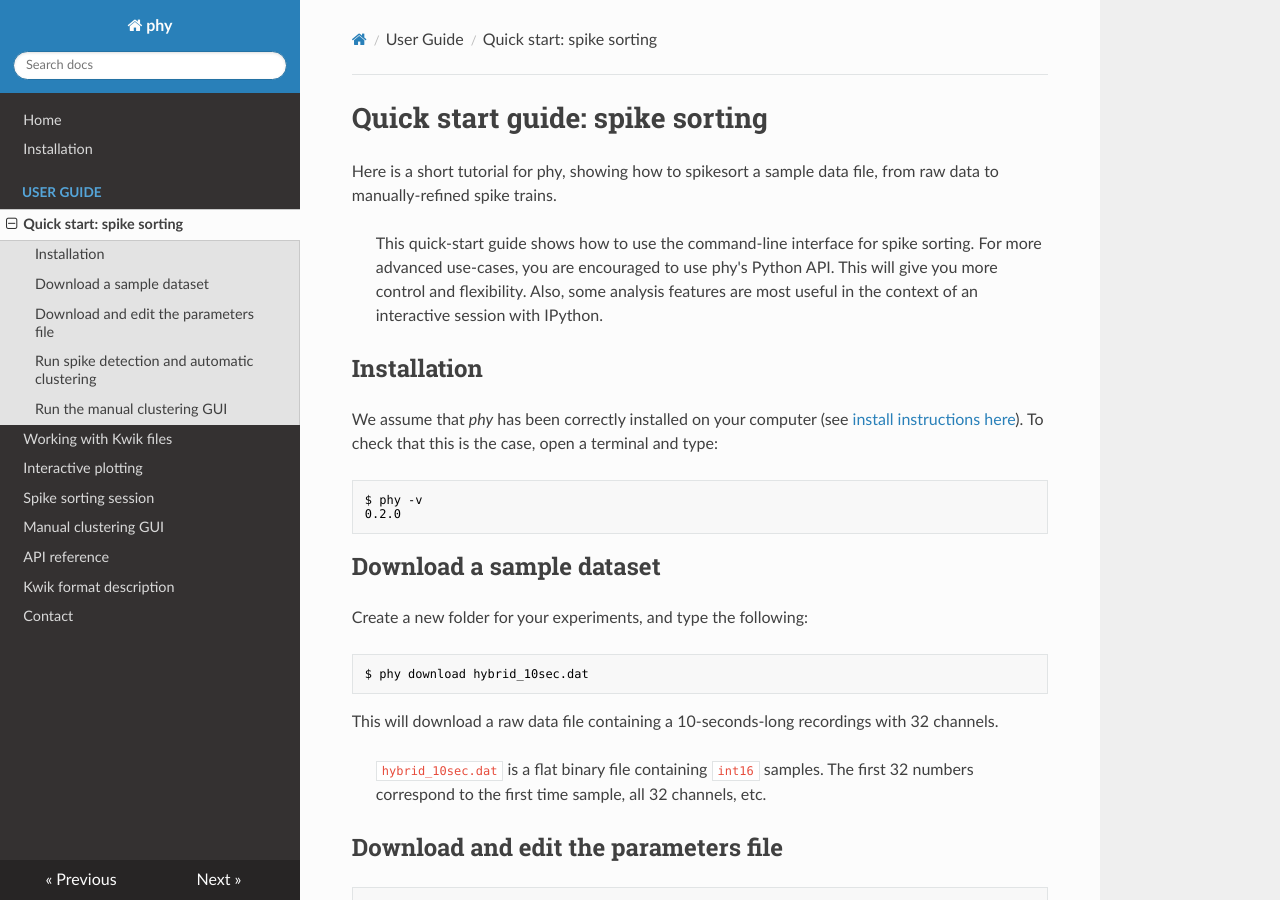
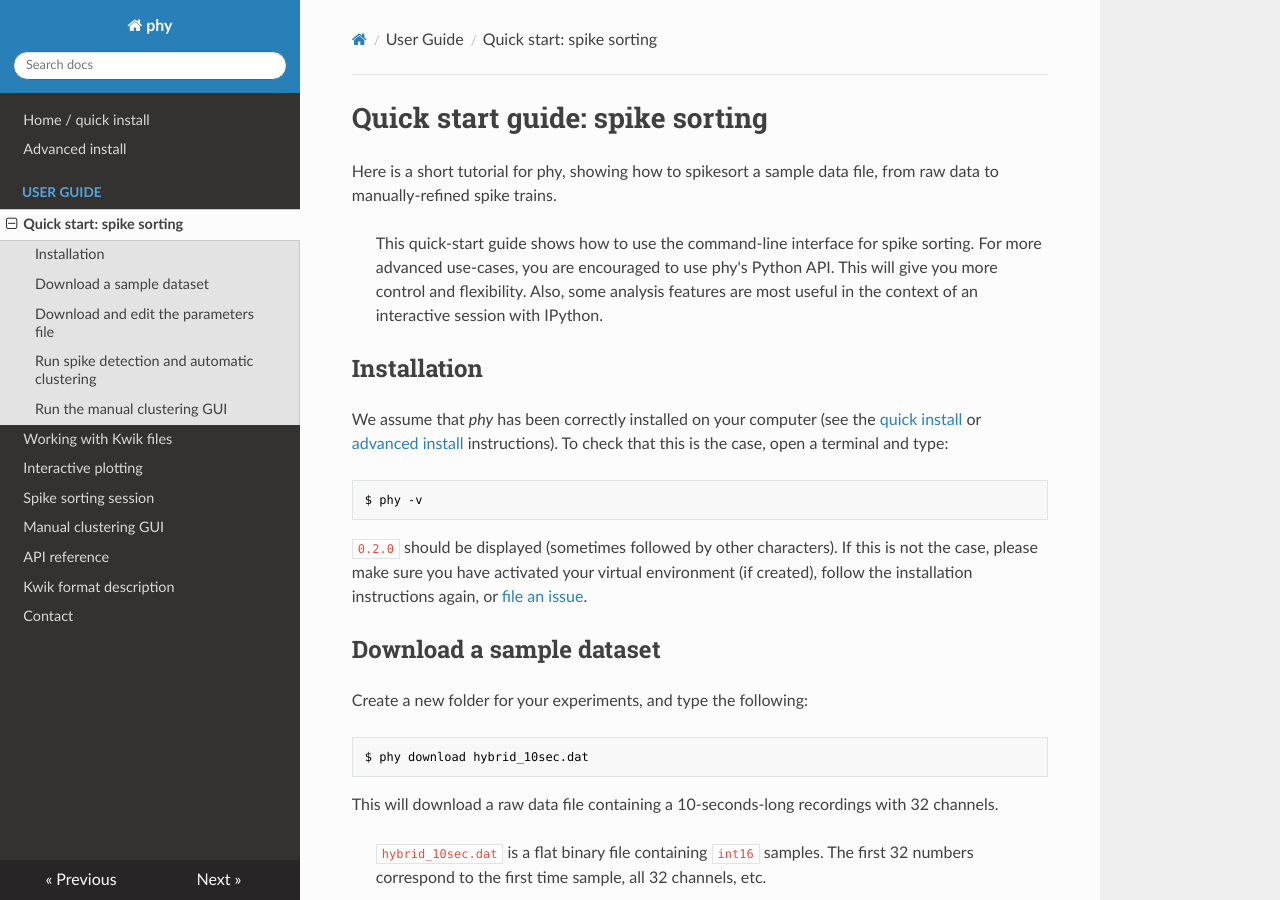
Before and after one commit to kwikteam/phy-doc, an MkDocs documentation site: the page built from docs/quick-start.md, in a window 1280 px wide and 900 px high. Built offline with MkDocs 1.6.1, drawn with Linux system fonts in a browser that asks for light colours; nearby versions of some CDN libraries; old or Windows-style settings are respelled for this version of MkDocs.

Commit message:
More installation update

````diff
--- a/docs/quick-start.md
+++ b/docs/quick-start.md
@@ -7,13 +7,13 @@ Here is a short tutorial for phy, showing how to spikesort a sample data file, f
 
 ## Installation
 
-We assume that *phy* has been correctly installed on your computer (see [install instructions here](install.md)). To check that this is the case, open a terminal and type:
+We assume that *phy* has been correctly installed on your computer (see the [quick install](index.md) or [advanced install](install.md) instructions). To check that this is the case, open a terminal and type:
 
 ```bash
 $ phy -v
-0.2.0
 ```
 
+`0.2.0` should be displayed (sometimes followed by other characters). If this is not the case, please make sure you have activated your virtual environment (if created), follow the installation instructions again, or [file an issue](http://github.com/kwikteam/phy/issues/).
 
 ## Download a sample dataset
 
--- a/mkdocs.yml
+++ b/mkdocs.yml
@@ -1,7 +1,7 @@
 site_name: phy
 pages:
-- Home: 'index.md'
-- Installation: 'install.md'
+- Home / quick install: 'index.md'
+- Advanced install: 'install.md'
 - User Guide:
    - 'Quick start: spike sorting': 'quick-start.md'
    - 'Working with Kwik files': 'kwik-model.md'
````
